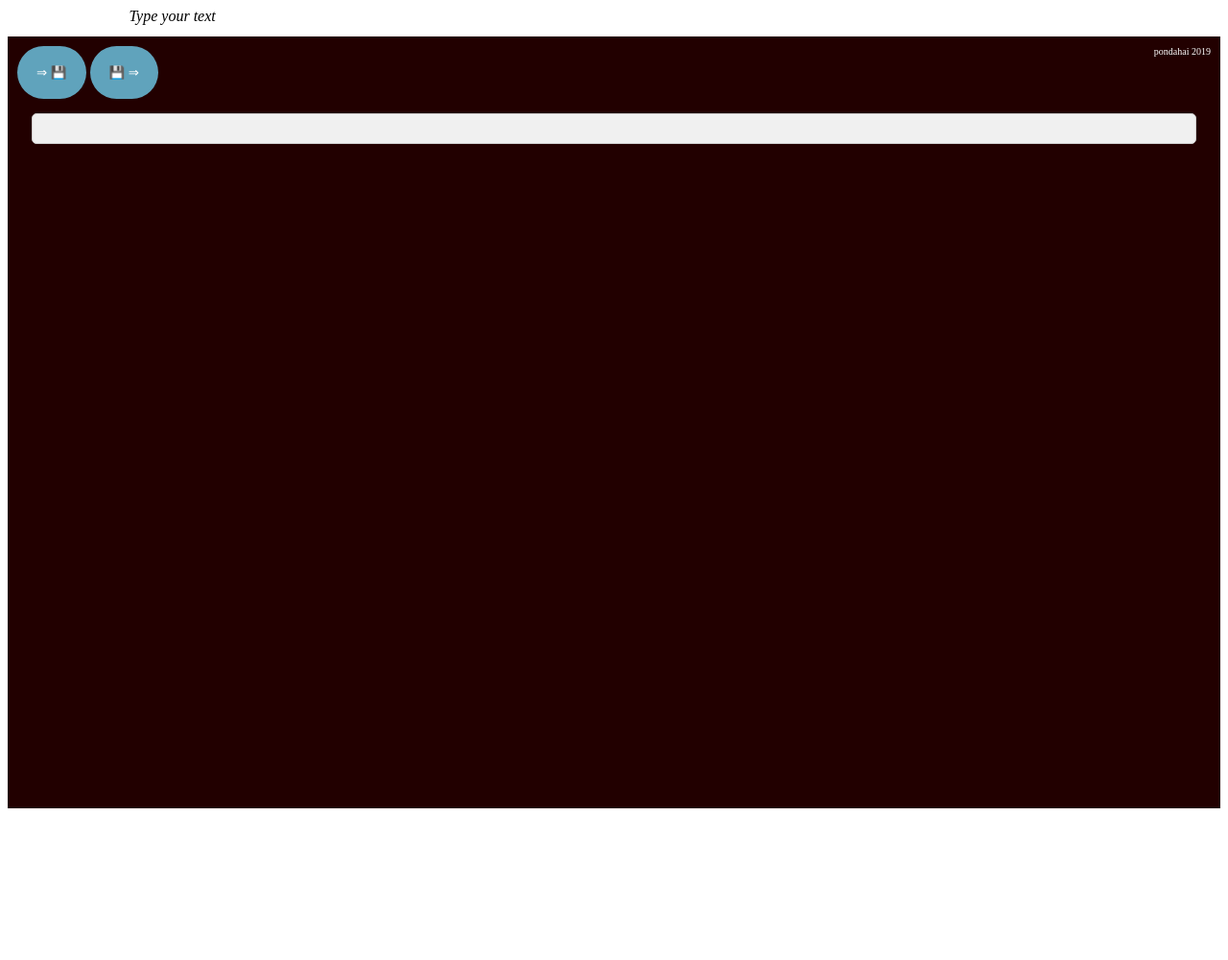
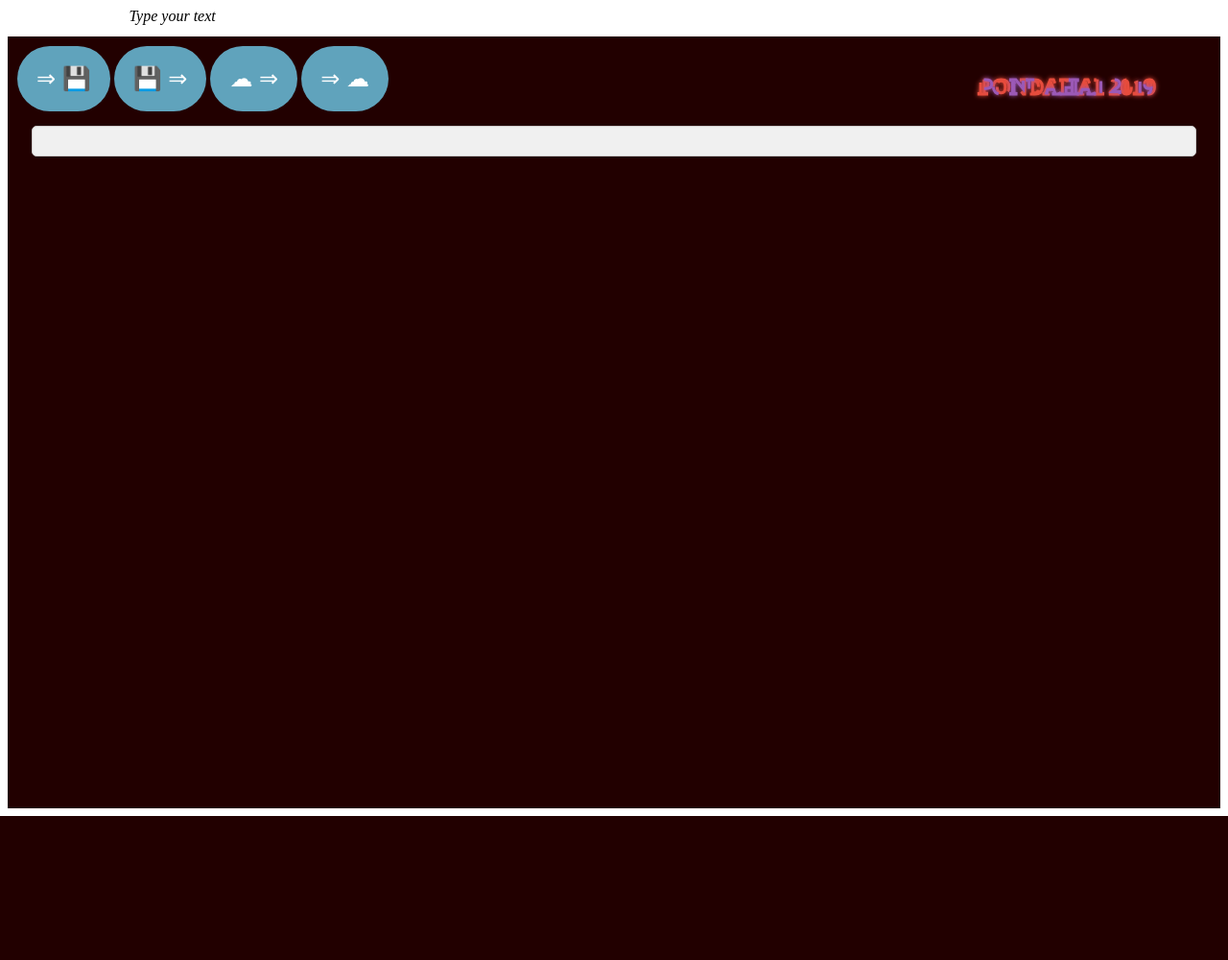
Before and after one commit to pondahai/pondahai.github.io, a PHP site: page / in a window 1280 px wide. Shown: the whole page at 96% size. After the commit the page ends 850 px from the top, so only its background shows below. Run offline with PHP 8.4, Linux system fonts and the light colour scheme; a map, chart or similar area stays blank; some libraries are stand-ins or nearby versions.

Commit message:
google drive upload
add google drive cloud upload file

```diff
--- a/css/others.css
+++ b/css/others.css
@@ -31,6 +31,67 @@ background: rgba(200,200,200,0.87);
 transition: all 0.3s ease 0s;
 }
 
+.blur {
+  position: relative;
+  display: inline-block; /* make the div not 100% */
+}
+/* the 'blur' effect */
+.blur:before {
+  content: '';
+  background-color: white;
+  opacity: 0.5;
+  width: 100%;
+  height: 100%;
+  z-index: 1;
+  position: absolute;
+  top: 0;
+  left: 0;
+}
+.blur img {
+  display: block; /* remove bottom space */
+}
+
+.text{
+font-size: 24px;
+font-weight: bold;
+text-transform: uppercase;
+fill: none;
+stroke-width: 3px;
+stroke-dasharray: 90 310;
+animation: stroke 6s infinite linear;
+}
+.text-1{
+stroke: #3498db;
+text-shadow: 0 0 5px #3498db;
+animation-delay: -1.5s;
+}
+.text-2{
+stroke: #f39c12;
+text-shadow: 0 0 5px #f39c12;
+animation-delay: -3s;
+}
+.text-3{
+stroke: #e74c3c;
+text-shadow: 0 0 5px #e74c3c;
+animation-delay: -4.5s;
+}
+.text-4{
+stroke: #9b59b6;
+text-shadow: 0 0 5px #9b59b6;
+animation-delay: -6s;
+}
+@keyframes stroke {
+100% {
+stroke-dashoffset: -400;
+}
+}
+
+a {
+  background: rgba(200,200,200,0.87);
+  -webkit-box-shadow: 0px 5px 40px -10px white;
+  -moz-box-shadow: 0px 5px 40px -10px white;
+}
+
 rect:hover {
   box-shadow: 3 3 3 10px black;
   outline: dashed 3px gold;
--- a/index.html
+++ b/index.html
@@ -25,10 +25,31 @@
 
 
 
-    <button id="savefile_button" class="example_b" onclick="downloadCurrentDocument();">&#x21D2; &#128190;</button>
-    <button id="loadfile_button" class="example_b" onclick="uploadToCurrentDocument();">&#128190; &#x21D2;</button>
-    <span style="float:right;" ><font color="white" size="1">pondahai 2019</font></span>
-<div align="center" >
+    <button id="savefile_button" class="example_b" onclick="downloadCurrentDocument();"><font size="5">&#x21D2; &#128190;</font></button>
+    <button id="loadfile_button" class="example_b" onclick="uploadToCurrentDocument();"><font size="5">&#128190; &#x21D2;</font></button>
+    <button id="loadcloudfile_button" class="example_b" onclick="downloadFromCloud();"><font size="5">&#9729; &#x21D2;</font></button>
+    <button id="savecloudfile_button" class="example_b" onclick="uploadToCloud();"><font size="5">&#x21D2; &#9729;</font></button>
+
+    <!--
+    <span style="float:right;" ><font color="white" size="1"><a href="https://www.facebook.com/pondahai">pondahai 2019</a></font></span>
+    -->
+    <span style="float:right;" >
+  <svg width="100%" height="100" >
+    <text text-anchor="middle" x="50%" y="50%" class="text text-1 ">
+    <a href="https://www.facebook.com/pondahai">pondahai 2019</a>
+    </text>
+    <text text-anchor="middle" x="50%" y="50%" class="text text-2 ">
+    <a href="https://www.facebook.com/pondahai">pondahai 2019</a>
+    </text>
+    <text text-anchor="middle" x="50%" y="50%" class="text text-3 ">
+    <a href="https://www.facebook.com/pondahai">pondahai 2019</a>
+    </text>
+    <text text-anchor="middle" x="50%" y="50%" class="text text-4 ">
+    <a href="https://www.facebook.com/pondahai">pondahai 2019</a>
+    </text>
+  </svg>
+  </span>
+  <div align="center" >
     <pre id="content" style="white-space: pre-wrap;width:95%;"></pre>
   </div>
 </div>
@@ -129,6 +150,5 @@
 });
 </script>
 <script src="js/others.js"></script>
-<canvas id="myCanvas"></canvas>
 </body>
 </html>
```
Also changed, not shown: js/others.js (+53 -8 lines).
